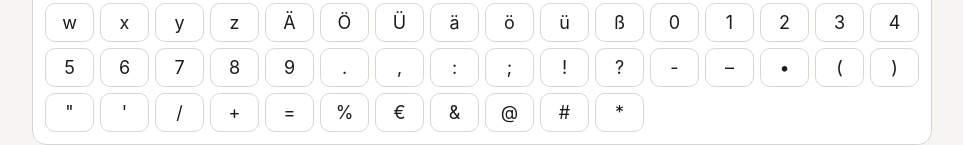
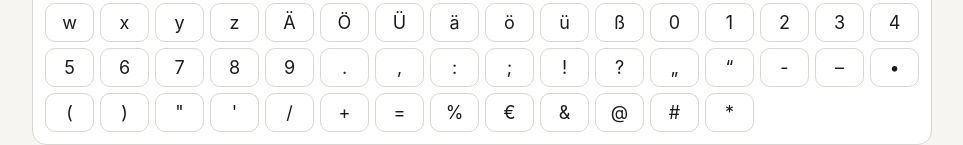
Before and after one commit to jacobbaumann-cyber/Handschrift-, a plain HTML site: page index.html in a window 1280 px wide. Shown: the part 257-402 px from the top of the page, without its empty margins (158-1121 px from the left). Drawn offline with nearby package versions, Linux system fonts and the light colour scheme.

Commit message:
Update index.html

```diff
--- a/index.html
+++ b/index.html
@@ -85,7 +85,7 @@ textarea{width:100%;min-height:140px}
 </main>
 <script>
 const $=id=>document.getElementById(id);
-const CHARS=Array.from("ABCDEFGHIJKLMNOPQRSTUVWXYZabcdefghijklmnopqrstuvwxyzÄÖÜäöüß0123456789.,:;!?-–•()\"'/+=%€&@#*");
+const CHARS=Array.from("ABCDEFGHIJKLMNOPQRSTUVWXYZabcdefghijklmnopqrstuvwxyzÄÖÜäöüß0123456789.,:;!?„“-–•()\"'/+=%€&@#*");
 const BASE=200;
 let data={};
 try{data=JSON.parse(localStorage.getItem('hw1')||'{}')}catch(e){}
```
